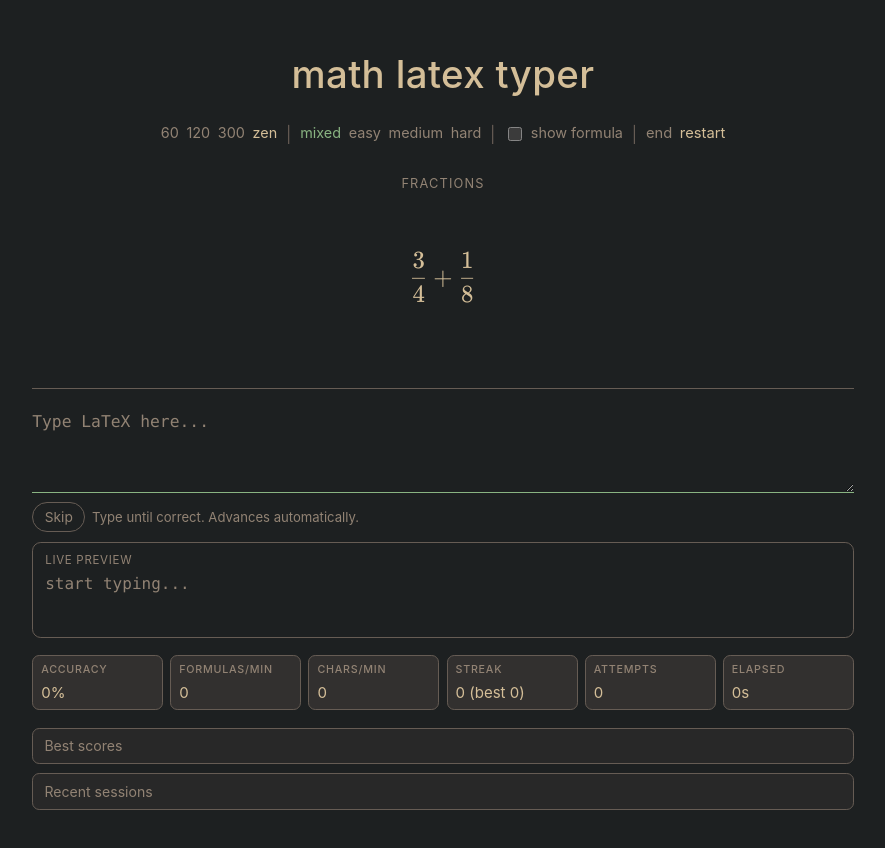
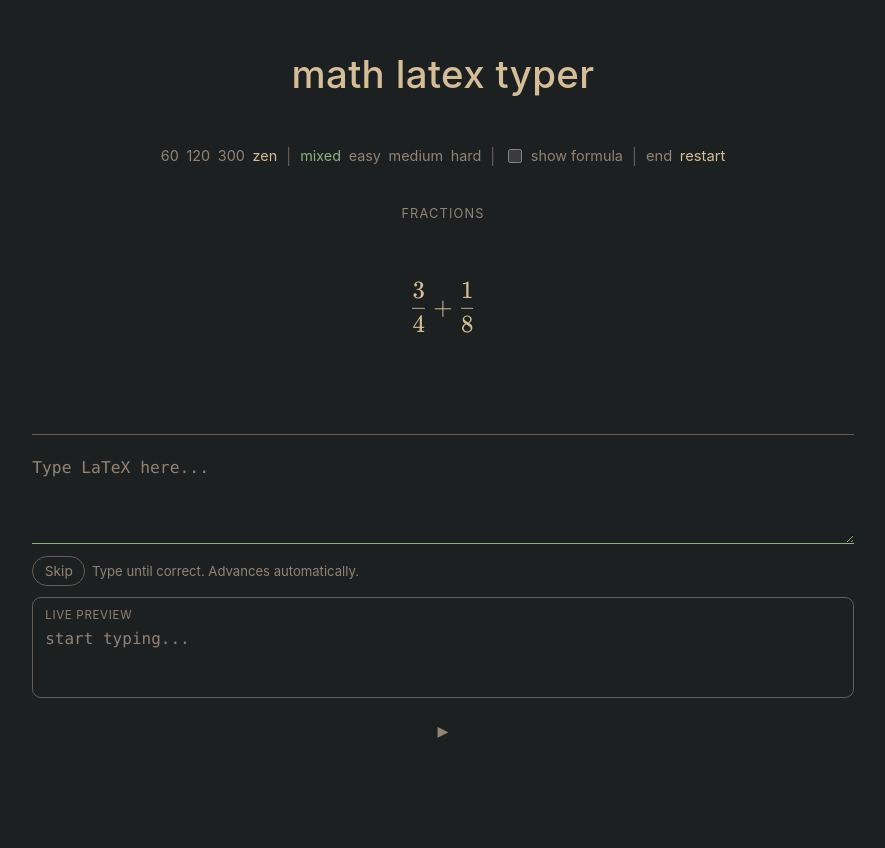
Before and after one commit to levYatsishin/textyper, a Svelte app: page / in a window 1280 px wide. Shown: the whole page, without its empty margins (197-1082 px from the left). After the commit the page ends 800 px from the top, so only its background shows below. Built offline with nearby package versions, Linux system fonts and the light colour scheme.

Commit message:
feat: statistics can be hidden

```diff
--- a/src/App.svelte
+++ b/src/App.svelte
@@ -93,6 +93,13 @@
     on:skip={handleSkip}
   />
 
+  <details class="stats-drawer">
+    <summary class="stats-drawer-toggle">
+      <span class="stats-chevron" aria-hidden="true">▸</span>
+      <span class="sr-only">Toggle statistics</span>
+    </summary>
+
+    <div class="stats-drawer-content">
       <StatsRail
         stats={$game.stats}
         currentStreak={$game.currentStreak}
@@ -102,6 +109,8 @@
       />
 
       <HistoryPanel history={$game.history} bests={$game.bests} />
+    </div>
+  </details>
 
   <ResultsModal open={$game.status === "ended"} session={$game.lastSession} on:restart={handleRestart} />
 </main>
--- a/src/app.css
+++ b/src/app.css
@@ -357,6 +357,54 @@ body {
   color: var(--bad);
 }
 
+.stats-drawer {
+  margin-top: 0.12rem;
+}
+
+.stats-drawer-toggle {
+  list-style: none;
+  display: flex;
+  width: 100%;
+  justify-content: center;
+  align-items: center;
+  cursor: pointer;
+  color: var(--muted);
+  padding: 0.16rem 0 0.26rem;
+  user-select: none;
+}
+
+.stats-drawer-toggle::-webkit-details-marker {
+  display: none;
+}
+
+.stats-chevron {
+  font-size: 1.36rem;
+  line-height: 1;
+  transition: transform 0.14s ease;
+}
+
+.stats-drawer[open] .stats-chevron {
+  transform: rotate(90deg);
+}
+
+.stats-drawer-content {
+  display: grid;
+  gap: 0.62rem;
+  margin-top: 0.32rem;
+}
+
+.sr-only {
+  position: absolute;
+  width: 1px;
+  height: 1px;
+  padding: 0;
+  margin: -1px;
+  overflow: hidden;
+  clip: rect(0, 0, 0, 0);
+  white-space: nowrap;
+  border: 0;
+}
+
 .stats-rail {
   display: grid;
   grid-template-columns: repeat(6, minmax(0, 1fr));
```
Lines whose indentation alone changed are shown as unchanged.
